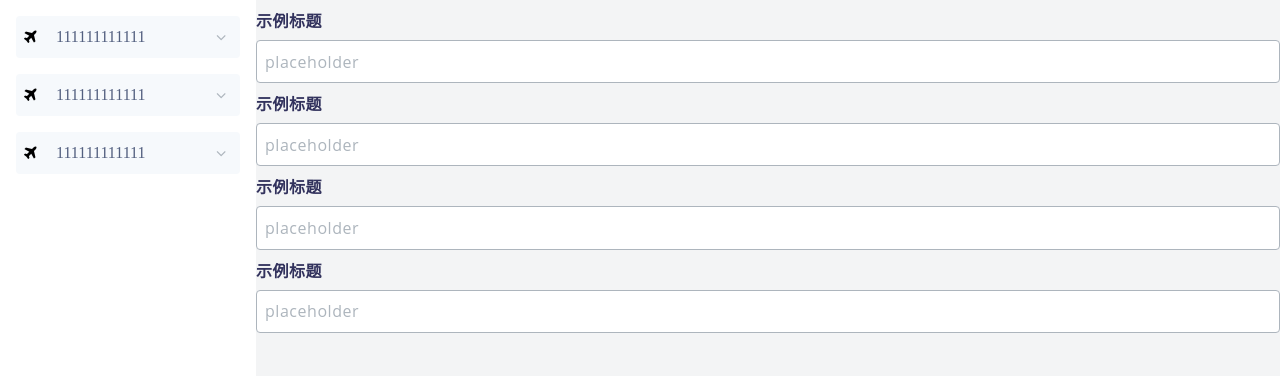
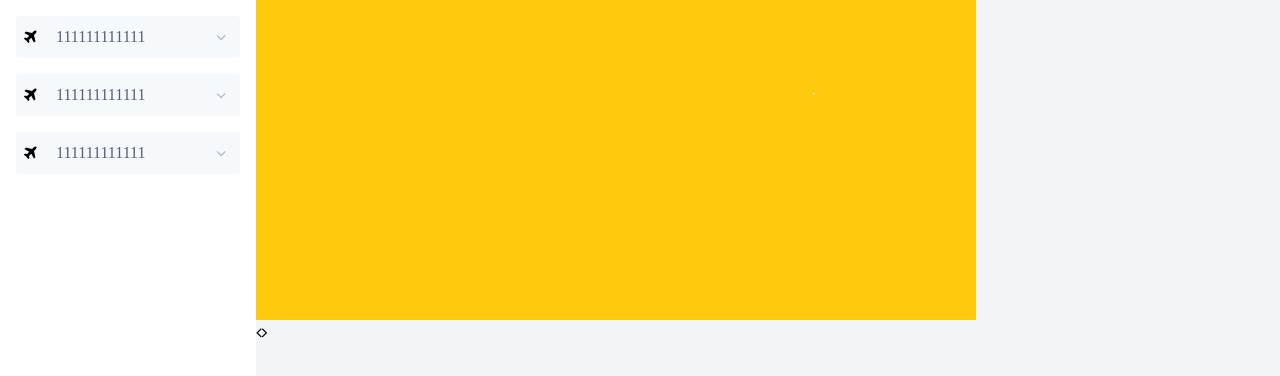
Before and after one commit to iMisty/Mermaid-UI, a Vue app: page / in a window 1280 px wide. Shown: the top 376 px of the page. Built offline with nearby package versions, Linux system fonts and the light colour scheme.

Commit message:
WIP: Carousel Item

```diff
--- /dev/null
+++ b/src/components/carousel/CarouselItem.tsx
@@ -0,0 +1,8 @@
+import { Component, Vue } from 'vue-property-decorator';
+
+@Component({})
+export default class MermaidCarouselItem extends Vue {
+  private render() {
+    return <div class="mmui__carousel--item">{this.$slots.default}</div>;
+  }
+}
--- a/src/views/Home.tsx
+++ b/src/views/Home.tsx
@@ -9,6 +9,7 @@ import LeftListItem from '../components/leftlist/leftlistitem';
 import mLoading from '../components/loading/loading';
 import mList from '../components/leftlist/leftlist';
 import mInput from '../components/input/input';
+import mCarousel from '../components/carousel/Carousel';
 
 @Component({
   components: {
@@ -20,7 +21,8 @@ import mInput from '../components/input/input';
     // 'm-alert': mAlert
     'm-loading': mLoading,
     leftlist: mList,
-    'm-input': mInput
+    'm-input': mInput,
+    'm-carousel': mCarousel
   }
 })
 export default class Home extends Vue {
@@ -58,12 +60,13 @@ export default class Home extends Vue {
           <leftlist list={this.list1}></leftlist>
         </div>
         <div class="home__wrap">
-          <m-input></m-input>
+          {/* <m-input></m-input>
           <m-input></m-input>
 
           <m-input></m-input>
 
-          <m-input></m-input>
+          <m-input></m-input> */}
+          <m-carousel></m-carousel>
         </div>
       </div>
     );
```
Also changed, not shown: src/components/carousel/CarouselItem.less (added).
